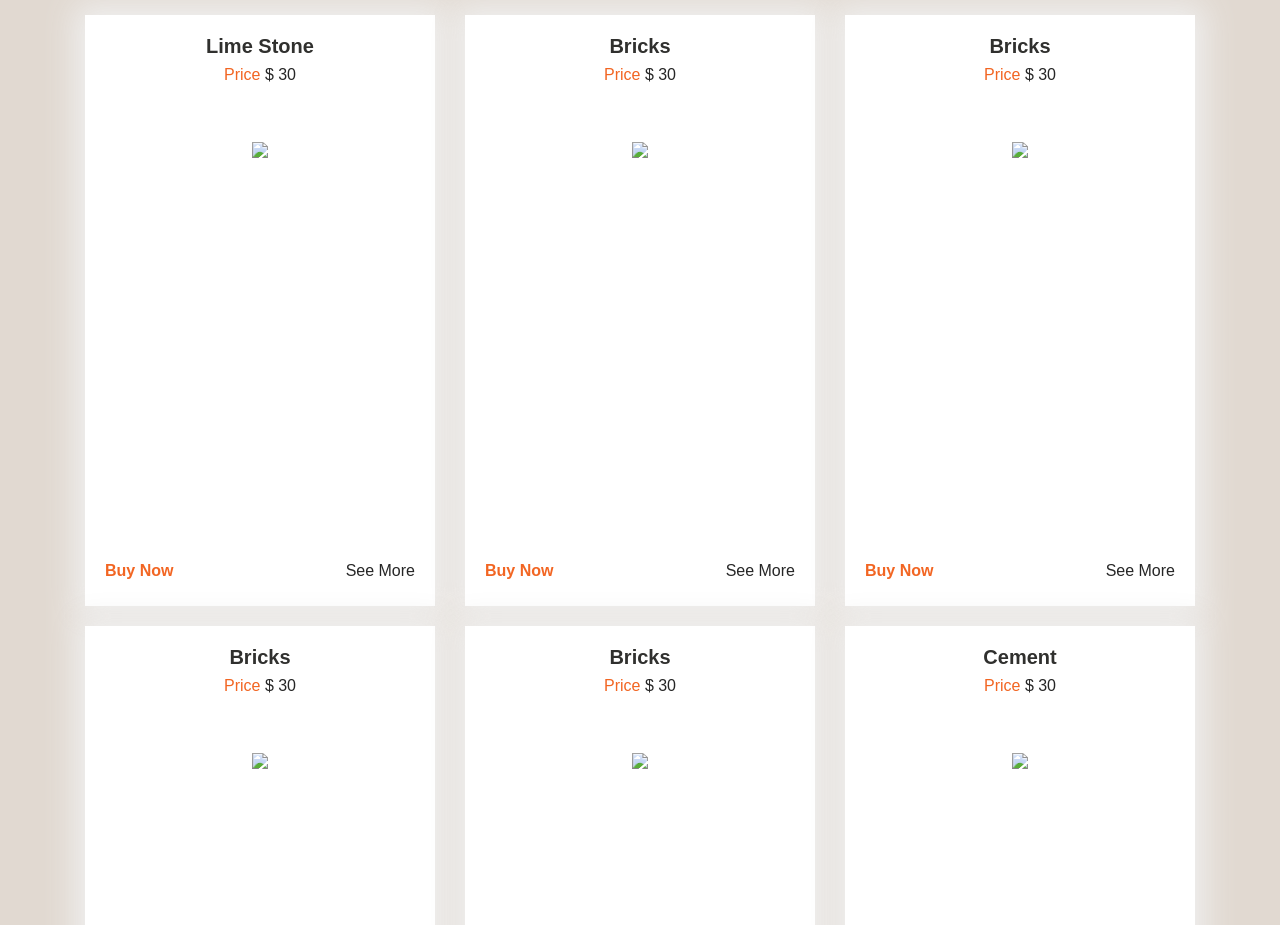
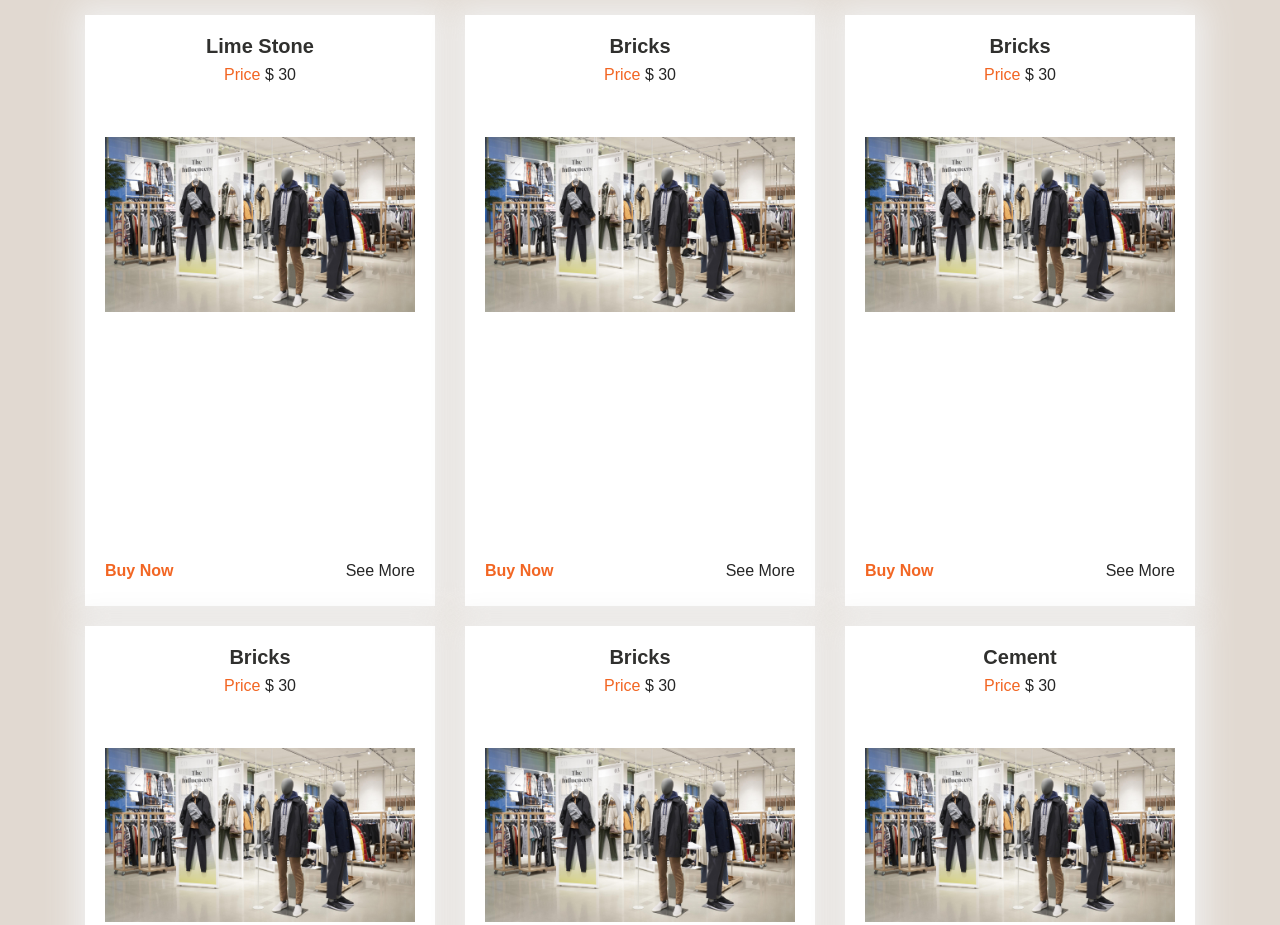
Before and after one commit to shadab2002/shadab, a plain HTML site: page index.html in a window 1280 px wide. Shown: the part 560-1485 px from the top of the page. Drawn offline with Linux system fonts and the light colour scheme.

Commit message:
Update index.html

```diff
--- a/index.html
+++ b/index.html
@@ -76,7 +76,7 @@
                               <div class="box_main">
                                  <h4 class="shirt_text">Lime Stone</h4>
                                  <p class="price_text">Price  <span style="color: #262626;">$ 30</span></p>
-                                 <div class="tshirt_img"><img src="images/limestone.jpg"></div>
+                                 <div class="tshirt_img"><img src=/image/3000.jpeg></div>
                                  <div class="btn_main">
                                     <div class="buy_bt"><a href="#">Buy Now</a></div>
                                     <div class="seemore_bt"><a href="#">See More</a></div>
@@ -87,7 +87,7 @@
                               <div class="box_main">
                                  <h4 class="shirt_text">Bricks</h4>
                                  <p class="price_text">Price  <span style="color: #262626;">$ 30</span></p>
-                                 <div class="tshirt_img"><img src="images/bricks.jpg"></div>
+                                 <div class="tshirt_img"><img src=/image/3000.jpeg></div>
                                  <div class="btn_main">
                                     <div class="buy_bt"><a href="#">Buy Now</a></div>
                                     <div class="seemore_bt"><a href="#">See More</a></div>
@@ -98,7 +98,7 @@
                               <div class="box_main">
                                  <h4 class="shirt_text">Bricks</h4>
                                  <p class="price_text">Price  <span style="color: #262626;">$ 30</span></p>
-                                 <div class="tshirt_img"><img src="images/bricks.jpg"></div>
+                                 <div class="tshirt_img"><img src=/image/3000.jpeg></div>
                                  <div class="btn_main">
                                     <div class="buy_bt"><a href="#">Buy Now</a></div>
                                     <div class="seemore_bt"><a href="#">See More</a></div>
@@ -109,7 +109,7 @@
                               <div class="box_main">
                                  <h4 class="shirt_text">Bricks</h4>
                                  <p class="price_text">Price  <span style="color: #262626;">$ 30</span></p>
-                                 <div class="tshirt_img"><img src="images/bricks.jpg"></div>
+                                 <div class="tshirt_img"><img src=/image/3000.jpeg></div>
                                  <div class="btn_main">
                                     <div class="buy_bt"><a href="#">Buy Now</a></div>
                                     <div class="seemore_bt"><a href="#">See More</a></div>
@@ -120,7 +120,7 @@
                               <div class="box_main">
                                  <h4 class="shirt_text">Bricks</h4>
                                  <p class="price_text">Price  <span style="color: #262626;">$ 30</span></p>
-                                 <div class="tshirt_img"><img src="images/bricks.jpg"></div>
+                                 <div class="tshirt_img"><img src=/image/3000.jpeg></div>
                                  <div class="btn_main">
                                     <div class="buy_bt"><a href="#">Buy Now</a></div>
                                     <div class="seemore_bt"><a href="#">See More</a></div>
@@ -131,7 +131,7 @@
                               <div class="box_main">
                                  <h4 class="shirt_text">Cement</h4>
                                  <p class="price_text">Price  <span style="color: #262626;">$ 30</span></p>
-                                 <div class="tshirt_img"><img src="images/cement.jpg"></div>
+                                 <div class="tshirt_img"><img src=/image/3000.jpeg></div>
                                  <div class="btn_main">
                                     <div class="buy_bt"><a href="#">Buy Now</a></div>
                                     <div class="seemore_bt"><a href="#">See More</a></div>
```
